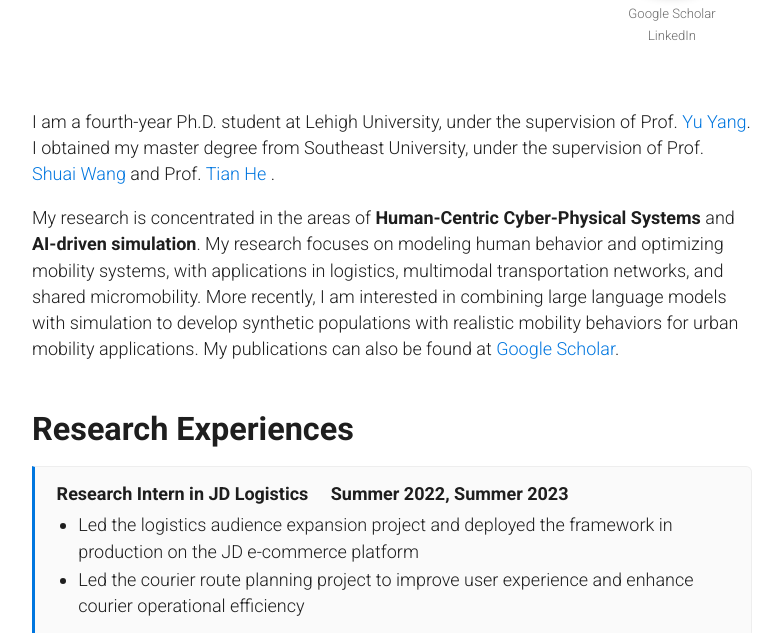
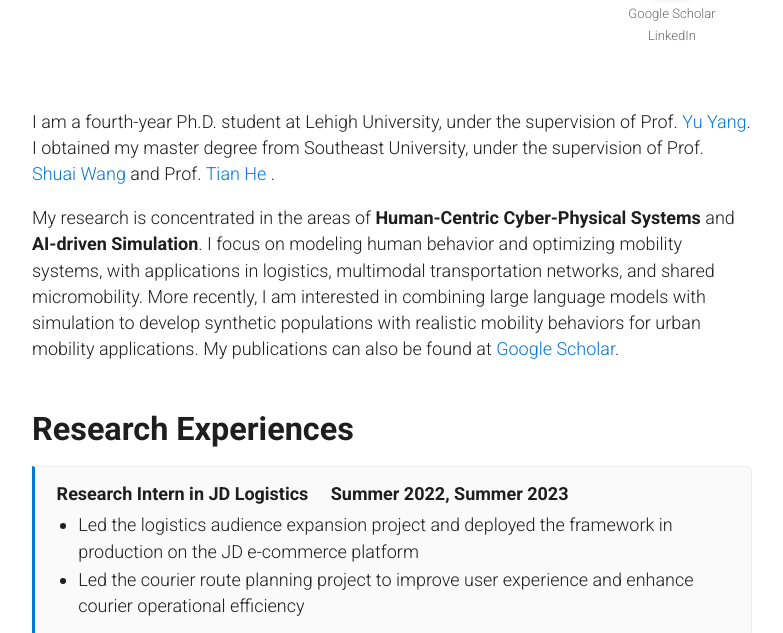
Before and after one commit to huy222-lu/website, a Jekyll site: the page built from index.md, in a window 1280 px wide and 900 px high, cut to the strip 267-900 px from the top of the window. Shown: the whole strip, without its empty margins (248-1031 px from the left). Built offline with Jekyll 4.4.1, drawn with Linux system fonts in a browser that asks for light colours; cached includes are drawn as plain includes; a script that is not in the unit is left out; comment, search, counter and statistics services are not loaded.

Commit message:
Update index.md

```diff
--- a/index.md
+++ b/index.md
@@ -8,8 +8,8 @@ layout: academic
 
 I am a fourth-year Ph.D. student at Lehigh University, under the supervision of Prof. [Yu Yang](https://www.cs.rutgers.edu/~dz220/). I obtained my master degree from Southeast University, under the supervision of Prof. [Shuai Wang](https://cse.seu.edu.cn/2019/0107/c23024a257643/page.htm) and Prof. [Tian He](https://scholar.google.com/citations?user=hc1m_BQAAAAJ&hl=en) .
 
-My research is concentrated in the areas of **Human-Centric Cyber-Physical Systems** and **AI-driven simulation**.
-My research focuses on modeling human behavior and optimizing mobility systems, with applications in logistics, multimodal transportation networks, and shared micromobility. More recently, I am interested in combining large language models with simulation to develop synthetic populations with realistic mobility behaviors for urban mobility applications.
+My research is concentrated in the areas of **Human-Centric Cyber-Physical Systems** and **AI-driven Simulation**.
+I focus on modeling human behavior and optimizing mobility systems, with applications in logistics, multimodal transportation networks, and shared micromobility. More recently, I am interested in combining large language models with simulation to develop synthetic populations with realistic mobility behaviors for urban mobility applications.
 My publications can also be found at [Google Scholar](https://scholar.google.com/citations?user=K-OCWVMAAAAJ&hl=en).
 
 </div>
```
